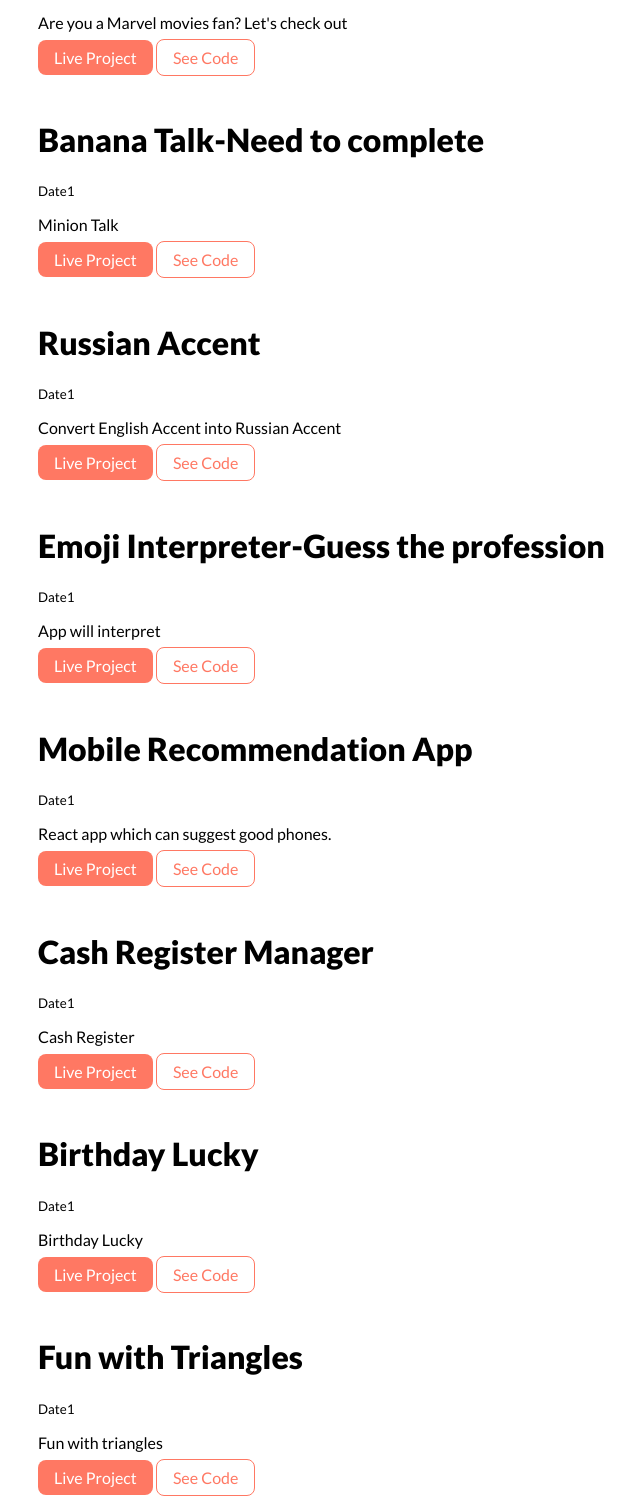
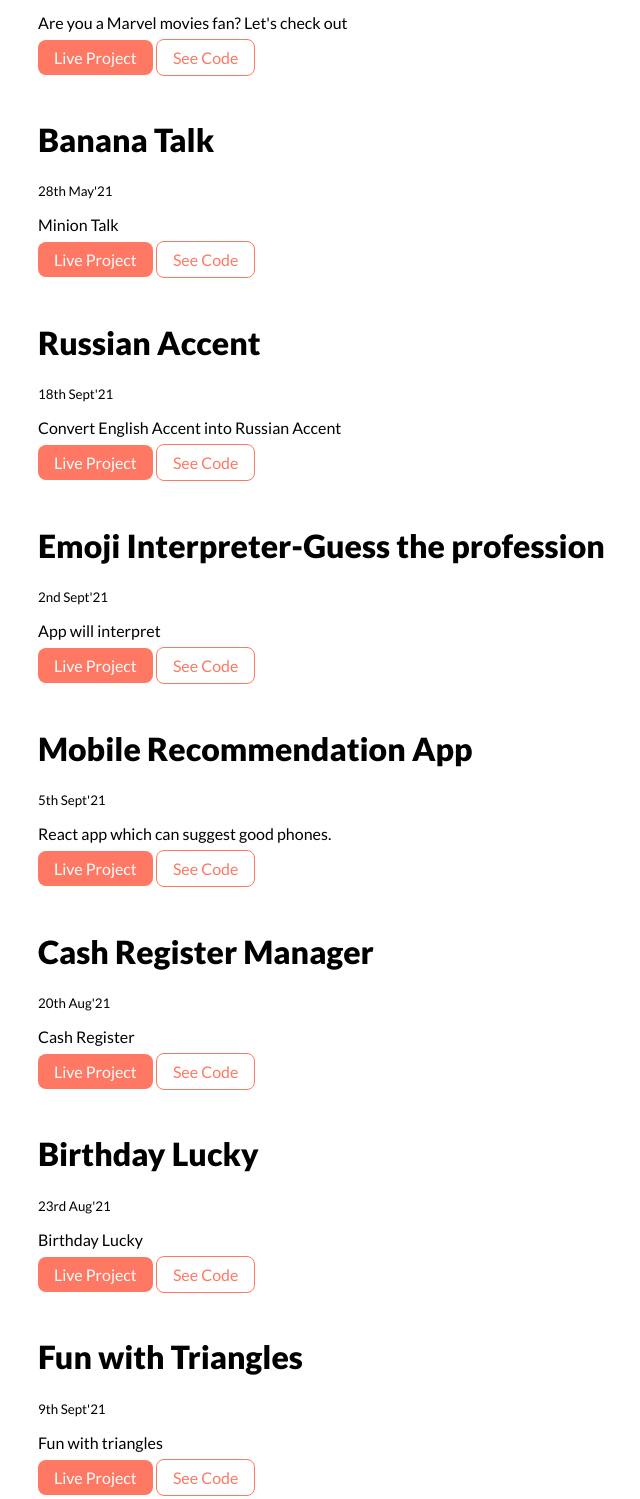
Before and after one commit to sunny-kathuria/portfolio, a plain HTML site: page project.html in a window 1280 px wide. Shown: the part 629-2128 px from the top of the page, without its empty margins (322-962 px from the left). Drawn offline with Linux system fonts and the light colour scheme.

Commit message:
date updated

```diff
--- a/project.html
+++ b/project.html
@@ -45,8 +45,8 @@
         </li>
         <li>
             <div class="centre-container">
-            <h1> Banana Talk-Need to complete</h1>
-            <small>Date1</small>
+            <h1> Banana Talk</h1>
+            <small>28th May'21</small>
             <p>Minion Talk</p>
             <a class="link primary-link" href=https://mark6.netlify.app>Live Project</a>
             <a class="link secondary-link" href="https://github.com/sunny-kathuria/BananaTalk-App">See Code</a>
@@ -55,7 +55,7 @@
         <li>
             <div class="centre-container">
             <h1> Russian Accent </h1>
-            <small>Date1</small>
+            <small>18th Sept'21</small>
             <p>Convert English Accent into Russian Accent</p>
             <a class="link primary-link" href=https://talk2.netlify.app>Live Project</a>
             <a class="link secondary-link" href="https://github.com/sunny-kathuria/russian-accent-talk2">See Code</a>
@@ -64,7 +64,7 @@
         <div class="centre-container">
             <li>
                 <h1> Emoji Interpreter-Guess the profession</h1>
-                <small>Date1</small>
+                <small>2nd Sept'21</small>
                 <p>App will interpret </p>
                 <a class="link primary-link" href=https://vhjv3.csb.app>Live Project</a>
                 <a class="link secondary-link" href="https://codesandbox.io/s/emoji-app-vhjv3">See Code</a>
@@ -73,7 +73,7 @@
         <div class="centre-container">
             <li>
             <h1>Mobile Recommendation App</h1>
-            <small>Date1</small>
+            <small>5th Sept'21</small>
             <p>React app which can suggest good phones.</p>
             <a class="link primary-link" href=https://coz2e.csb.app>Live Project</a>
             <a class="link secondary-link" href="https://codesandbox.io/s/busy-chaum-coz2e">See Code</a>
@@ -82,7 +82,7 @@
        <div class="centre-container">
         <li>
             <h1> Cash Register Manager</h1>
-            <small>Date1</small>
+            <small>20th Aug'21</small>
             <p>Cash Register</p>
             <a class="link primary-link" href=https://mark10neog.netlify.app>Live Project</a>
             <a class="link secondary-link" href="https://github.com/sunny-kathuria/cash-register">See Code</a>
@@ -91,7 +91,7 @@
         <div class="centre-container">
             <li>
                 <h1> Birthday Lucky</h1>
-                <small>Date1</small>
+                <small>23rd Aug'21</small>
                 <p>Birthday Lucky</p>
                 <a class="link primary-link" href=https://mark11neog.netlify.app>Live Project</a>
                 <a class="link secondary-link" href="https://github.com/sunny-kathuria/birthday-lucky">See Code</a>
@@ -100,7 +100,7 @@
         <div class="centre-container">
             <li>
                 <h1> Fun with Triangles</h1>
-                <small>Date1</small>
+                <small>9th Sept'21</small>
                 <p>Fun with triangles</p>
                 <a class="link primary-link" href=https://mark12neog.netlify.app>Live Project</a>
                 <a class="link secondary-link" href="https://github.com/sunny-kathuria/fun-with-triangles">See Code</a>
@@ -109,7 +109,7 @@
         <div class="centre-container">
             <li>
                 <h1> Palindrome Birthday</h1>
-                <small>Date1</small>
+                <small>12th Sept'21</small>
                 <p>Palindrome birthday</p>
                 <a class="link primary-link" href=https://mark13neog.netlify.app>Live Project</a>
                 <a class="link secondary-link" href="https://github.com/sunny-kathuria/birthday-palindrome">See Code</a>
@@ -118,7 +118,7 @@
         <div class="centre-container">
             <li>
                 <h1> Profit Loss Calculator</h1>
-                <small>Date1</small>
+                <small>13th Sept'21</small>
                 <p>Profit loss calculator</p>
                 <a class="link primary-link" href=https://mark14neog.netlify.app>Live Project</a>
                 <a class="link secondary-link" href="https://github.com/sunny-kathuria/stock-purchase-profit-loss">See Code</a>
```
